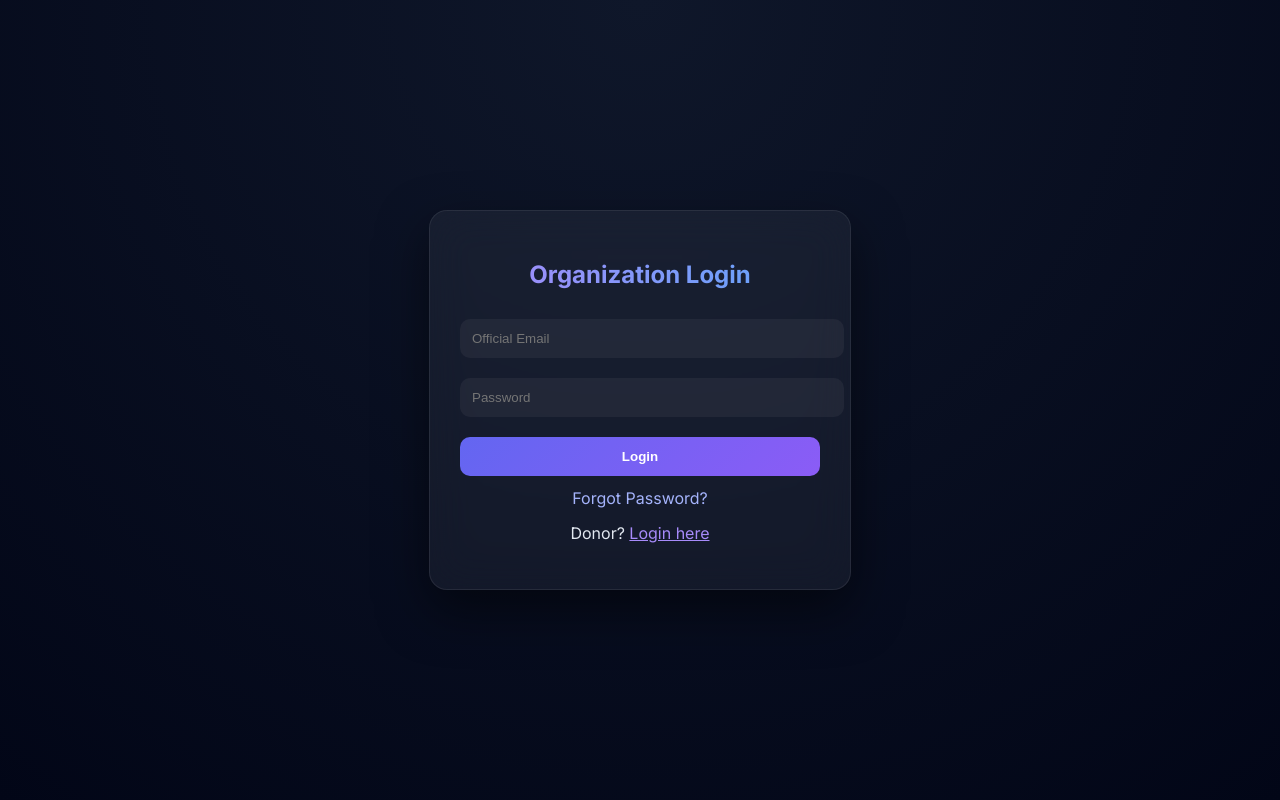
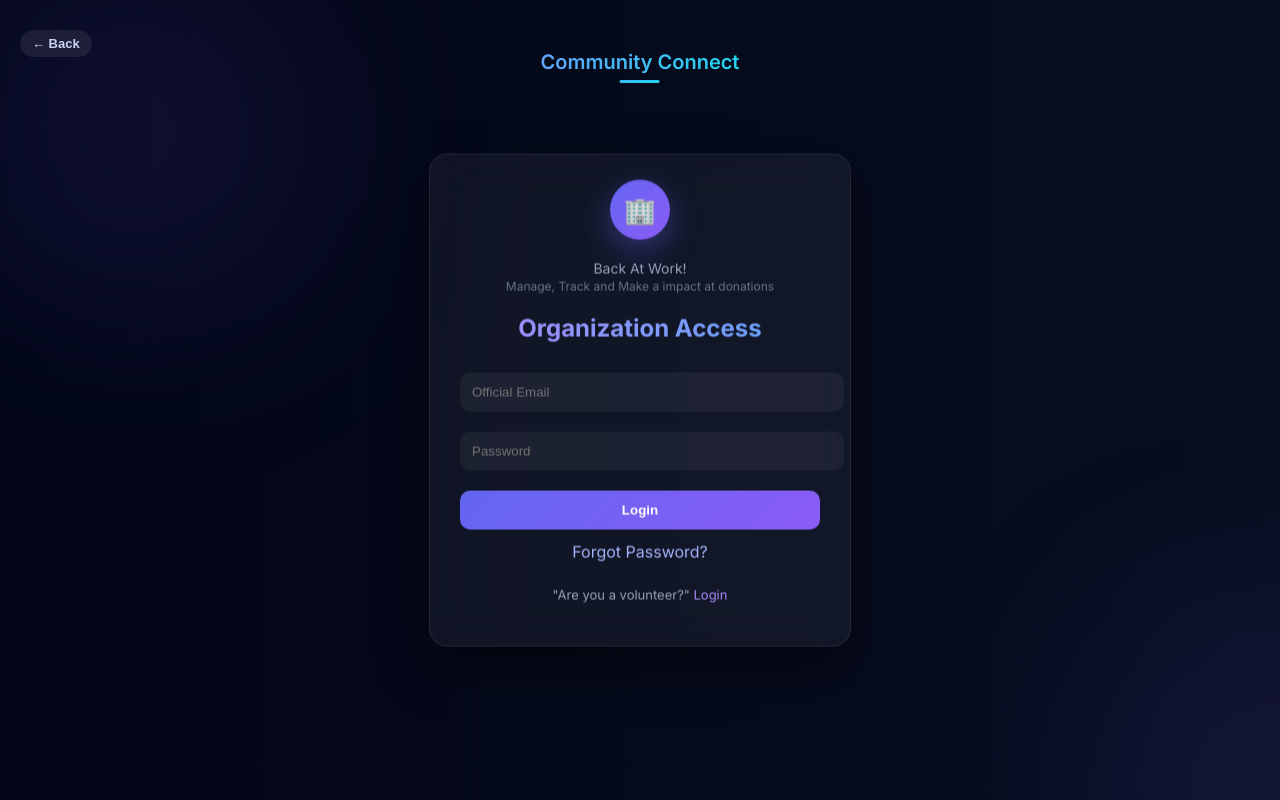
Before and after one commit to SamAshlin/CommunityConnect, a Flask app: page /org-login in a window 1280 px wide. Run offline with Flask 3, Linux system fonts and the light colour scheme.

Commit message:
Updated login page

```diff
--- a/templates/orglogin.html
+++ b/templates/orglogin.html
@@ -12,12 +12,16 @@
 body{
   margin:0;
   font-family:'Inter',sans-serif;
-  background: radial-gradient(circle at top,#0f172a,#020617);
+  background: linear-gradient(
+    270deg,
+    #020617,
+    #0f172a,
+    #020617
+  );
+  background-size:400% 400%;
+  animation: bgMove 18s ease infinite;
   color:#e2e8f0;
   height:100vh;
-  display:flex;
-  align-items:center;
-  justify-content:center;
 }
 
 /* ===== CARD ===== */
@@ -30,6 +34,10 @@ body{
   border:1px solid rgba(255,255,255,0.08);
   box-shadow:0 20px 50px rgba(0,0,0,0.5);
   text-align:center;
+  position:absolute;
+  top:50%;
+  left:50%;
+  transform:translate(-50%, -50%);
 }
 
 /* ===== TITLE ===== */
@@ -159,14 +167,135 @@ button:hover{
   display:none;
 }
 
+.brand{
+  position:fixed;
+  top:50px;
+  left:50%;
+  transform:translateX(-50%);
+  font-size:20px;
+  font-weight:600;
+  background:linear-gradient(90deg,#60a5fa,#22d3ee); /* DIFFERENT */
+  -webkit-background-clip:text;
+  background-clip:text;
+  color:transparent;
+}
+
+.brand::after{
+  content:"";
+  display:block;
+  width:40px;
+  height:3px;
+  margin:6px auto;
+  background:linear-gradient(90deg,#38bdf8,#22d3ee);
+  border-radius:10px;
+}
+
+.back-btn{
+  position:fixed;
+  top:20px;
+  left:20px;
+  padding:6px 12px;
+  font-size:13px;
+  border:none;
+  border-radius:20px;
+  background:rgba(255,255,255,0.08);
+  color:#cbd5f5;
+  z-index:10;
+  width:auto; /* IMPORTANT */
+}
+.back-btn:hover{
+  background:#6366f1;
+  color:white;
+  box-shadow:0 5px 15px rgba(99,102,241,0.4);
+}
+
+.org-icon{
+  width:60px;
+  height:60px;
+  margin:0 auto 15px;
+  display:flex;
+  align-items:center;
+  justify-content:center;
+  font-size:26px;
+  border-radius:50%;
+  background:linear-gradient(135deg,#6366f1,#8b5cf6);
+  box-shadow:0 10px 30px rgba(99,102,241,0.4);
+  animation: floatIcon 4s ease-in-out infinite;
+}
+
+/* FLOATING GLOW BLOBS */
+body::before,
+body::after{
+  content:"";
+  position:fixed;
+  width:300px;
+  height:300px;
+  background:linear-gradient(45deg,#6366f1,#8b5cf6);
+  filter:blur(120px);
+  opacity:0.15;
+  z-index:-1;
+  animation: floatBg 12s infinite ease-in-out;
+}
+
+body::before{
+  top:-80px;
+  left:-80px;
+}
+
+body::after{
+  bottom:-80px;
+  right:-80px;
+}
+
+.welcome-msg{
+  font-size:14px;
+  color:#94a3b8;
+  margin-bottom:15px;
+}
+
+.welcome-msg span{
+  font-size:12px;
+  color:#64748b;
+}
+
+@keyframes floatBg{
+  0%{transform:translate(0,0);}
+  50%{transform:translate(60px,60px);}
+  100%{transform:translate(0,0);}
+}
+
+@keyframes floatIcon{
+  0%,100%{transform:translateY(0);}
+  50%{transform:translateY(-6px);}
+}
+
+.org-link{
+  margin-top:25px;
+  font-size:13px;
+  color:#94a3b8;
+}
+
+.org-link a{
+  color:#a78bfa;
+  text-decoration:none;
+  font-weight:500;
+}
+
 </style>
 </head>
 
 <body>
+<button class="back-btn" onclick="goBack()">← Back</button>
+
+<div class="brand">Community Connect</div>
 
 <div class="container">
-
-<h2>Organization Login</h2>
+  <div class="org-icon">🏢</div>
+  <p class="welcome-msg">
+  Back At Work!<br>
+  <span>Manage, Track and Make a impact at donations</span>
+  </p>
+  <h2>Organization Access</h2>
 
 <input id="email" placeholder="Official Email">
 <input type="password" id="password" placeholder="Password">
@@ -175,9 +304,8 @@ button:hover{
 
 <span class="link" onclick="openForgot()">Forgot Password?</span>
 
-<p style="margin-top:15px;">
-Donor?
-<a href="/user-login" style="color:#a78bfa;">Login here</a>
+<p class="org-link">
+"Are you a volunteer?" <a href="/user-login">Login</a>
 </p>
 
 </div>
@@ -311,6 +439,9 @@ closeForgot();
 
 }
 
+function goBack(){
+  window.location.href="/";
+}
 </script>
 
 </body>
```
